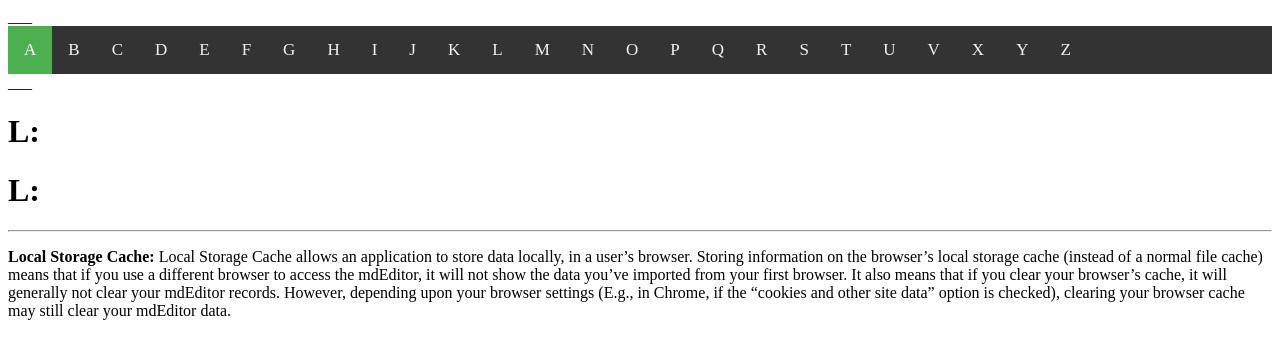
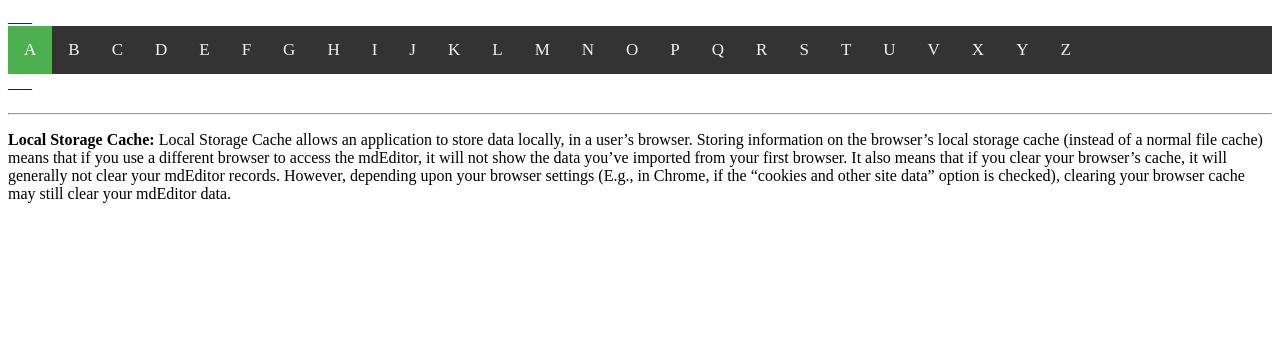
Before and after one commit to IronRico/TestGlossary, a Jekyll site: the page built from L.md, in a window 1280 px wide. Shown: the top 359 px of the page. Built offline with Jekyll 4.4.1, drawn with Linux system fonts in a browser that asks for light colours; our own code applies the rules of GitHub Pages for plain Markdown files.

Commit message:
Update L.md

```diff
--- a/L.md
+++ b/L.md
@@ -1,5 +1,3 @@
-
-# **L:**
 ___
 
 **Local Storage Cache:**
```
